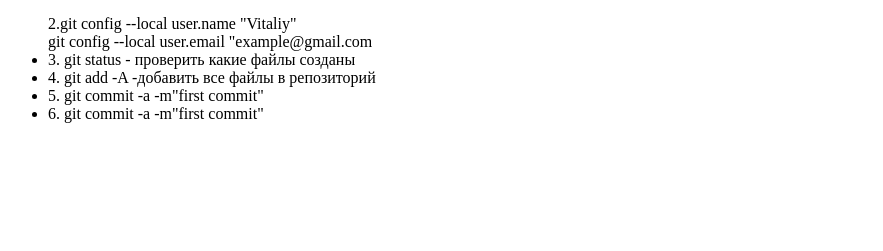
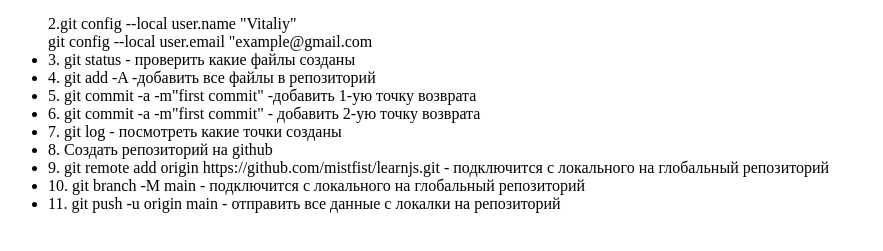
Before and after one commit to mistfist/learnJs, a plain HTML site: page index.html in a window 1280 px wide. Shown: the part 127-378 px from the top of the page, without its empty margins (0-883 px from the left). Drawn offline with Linux system fonts and the light colour scheme.

Commit message:
3 commit

```diff
--- a/index.html
+++ b/index.html
@@ -42,8 +42,13 @@
             </li>
             <li>3. git status - проверить какие файлы созданы</li>
             <li>4. git add -A -добавить все файлы в репозиторий</li>
-            <li>5. git commit -a -m"first commit"</li>
-            <li>6. git commit -a -m"first commit"</li>
+            <li>5. git commit -a -m"first commit" -добавить 1-ую точку возврата</li>
+            <li>6. git commit -a -m"first commit" - добавить 2-ую точку возврата</li>
+            <li>7. git log - посмотреть какие точки созданы</li>
+            <li>8. Создать репозиторий на github</li>
+            <li>9. git remote add origin https://github.com/mistfist/learnjs.git - подключится с локального на глобальный репозиторий</li>
+            <li>10. git branch -M main - подключится с локального на глобальный репозиторий</li>
+            <li>11. git push -u origin main - отправить все данные с локалки на репозиторий</li>
         </Ul>
 
 
```
